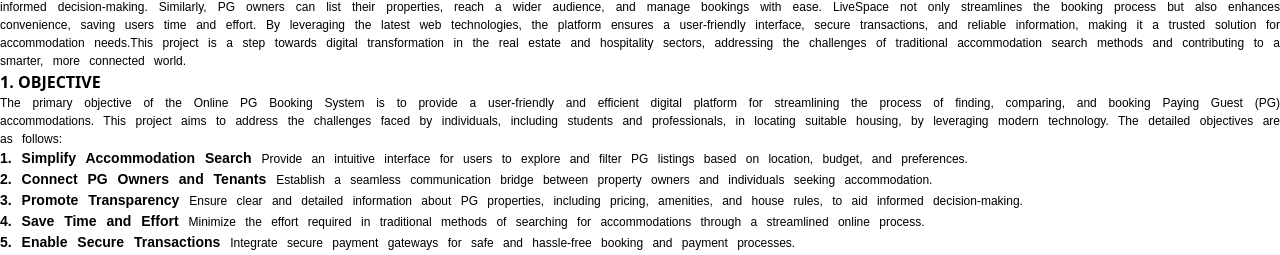
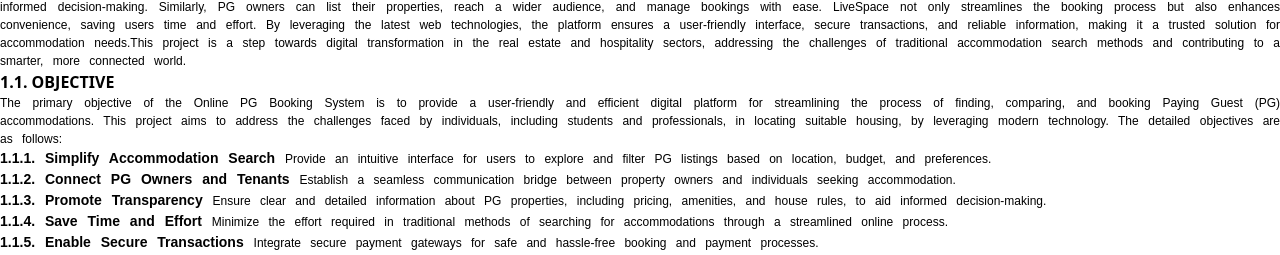
Before and after one commit to nitinkumar2003/PG_Project_front_end, a React (Vite) app: page /report in a window 1280 px wide. Shown: the part 541-796 px from the top of the page. Built offline with nearby package versions, Linux system fonts and the light colour scheme; no server answers.

Commit message:
report complete

```diff
--- a/src/pages/ProjectReport.jsx
+++ b/src/pages/ProjectReport.jsx
@@ -49,17 +49,17 @@ const ProjectReport = () => {
             </>}
 
             {item?.sub?.length > 0 && item?.sub?.map((sItem, sIndex) => {
-              return <div className='mt-5 mb-2'>
+              return <div className='mt-5 mb-2 ms-2'>
               {
 
                 sItem?.label &&
-                <h1 style={subStyle} className='mb-2 mt-2'><span style={styleSpan}>{sIndex + 1}.</span> {sItem?.label}</h1>
+                <h1 style={subStyle} className='mb-2 mt-2'><span style={styleSpan}> {index+1}.{sIndex + 1}.</span> {sItem?.label}</h1>
               }
                 {sItem?.value && <p style={paragraphStyle}>{sItem?.value}</p>}
 
                 {sItem?.sub_points?.length > 0 && sItem?.sub_points?.map((spItem, spIndex) => {
-                  return <div className='ms-4'>
-                    <p style={paragraphStyle}><span style={subPointStyle}>{spIndex + 1}. {spItem?.label} </span>{spItem?.value}</p>
+                  return <div className='ms-5'>
+                    <p style={paragraphStyle}><span style={subPointStyle}>{index+1}.{sIndex + 1}.{spIndex + 1}. {spItem?.label} </span>{spItem?.value}</p>
 
                     {spItem?.sub_points?.length > 0 && spItem?.sub_points?.map((spSItem,spIndex)=>{
                       return <p className='ms-5' style={paragraphStyle}>{spSItem?.value}</p>
--- a/src/utilities/Report.js
+++ b/src/utilities/Report.js
@@ -719,6 +719,159 @@ export const $report = [
         ]
 
     },
+    {
+      "label": "References",
+      "value": 'The references section includes all the sources, documents, articles, and tools used during    the development of the Online PG Booking Project. Below are some key references that were instrumental in the research and implementation of the project:',
+      "sub": [
+          {
+              'label': '',
+              'value': '',
+              "sub_points":[
+                {
+                  "label": "Books and Research Papers:",
+                  "value": "",
+                  "sub_points": [
+                    {
+                      "label": "",
+                      "value": "\"Node.js Design Patterns\" by Mario Casciaro, Packt Publishing (2014) – This book was useful for understanding the architecture and design patterns associated with Node.js applications."
+                    },
+                    {
+                      "label": "",
+                      "value": "\"Learning React: Functional Web Development with React and Redux\" by Alex Banks and Eve Porcello, O'Reilly Media (2017) – This book helped in understanding React.js concepts for building the frontend of the platform."
+                    },
+                    {
+                      "label": "",
+                      "value": "\"MongoDB: The Definitive Guide\" by Kristina Chodorow and Michael Dirolf, O'Reilly Media (2019) – Provided insights into the usage of MongoDB for the backend database."
+                    },
+                    {
+                      "label": "",
+                      "value": "\"Express.js: A Guide to Node.js Web Application Development\" by Brett McLaughlin, O'Reilly Media (2019) – This book served as a guide for implementing the backend using Express.js."
+                    }
+                  ]
+                },
+                {
+                  "label": "Official Documentation:",
+                  "value": "",
+                  "sub_points": [
+                    {
+                      "label": "",
+                      "value": "Node.js Official Documentation: https://nodejs.org/en/docs/ – Provided comprehensive information on Node.js features, API references, and best practices."
+                    },
+                    {
+                      "label": "",
+                      "value": "React.js Official Documentation: https://reactjs.org/docs/getting-started.html – Was helpful for understanding the components, hooks, and state management in React."
+                    },
+                    {
+                      "label": "",
+                      "value": "MongoDB Official Documentation: https://www.mongodb.com/docs/ – Provided valuable insights into working with MongoDB, schema design, and query optimization."
+                    },
+                    {
+                      "label": "",
+                      "value": "Express.js Official Documentation: https://expressjs.com/en/starter/installing.html – Served as a reference for setting up the Express.js framework and routing within the project."
+                    }
+                  ]
+                },
+                {
+                  "label": "Online Resources and Tutorials:",
+                  "value": "",
+                  "sub_points": [
+                    {
+                      "label": "",
+                      "value": "MDN Web Docs: https://developer.mozilla.org/en-US/ – A valuable resource for HTML, CSS, and JavaScript tutorials and reference materials."
+                    },
+                    {
+                      "label": "",
+                      "value": "W3Schools: https://www.w3schools.com/ – Provided simple examples and tutorials for web development technologies, including JavaScript, HTML, and CSS."
+                    },
+                    {
+                      "label": "",
+                      "value": "FreeCodeCamp: https://www.freecodecamp.org/ – Offered various tutorials and challenges that were useful for improving React and Node.js skills."
+                    },
+                    {
+                      "label": "",
+                      "value": "Stack Overflow: https://stackoverflow.com/ – A key platform for solving technical issues and troubleshooting problems faced during development."
+                    }
+                  ]
+                },
+                {
+                  "label": "Payment Gateway Documentation:",
+                  "value": "",
+                  "sub_points": [
+                    {
+                      "label": "",
+                      "value": "Razorpay API Documentation: https://razorpay.com/docs/ – Used for integrating the payment gateway into the platform."
+                    },
+                    {
+                      "label": "",
+                      "value": "Stripe API Documentation: https://stripe.com/docs – An additional reference for payment processing and online transactions."
+                    }
+                  ]
+                },
+                {
+                  "label": "Research Articles and Blogs:",
+                  "value": "",
+                  "sub_points": [
+                    {
+                      "label": "",
+                      "value": "\"Building a Full Stack Application with React and Node.js\" (Medium Article) – https://medium.com/ – Offered insights into creating full-stack applications with React and Node.js."
+                    },
+                    {
+                      "label": "",
+                      "value": "\"How to Build a Secure User Authentication System in Node.js\" (Auth0 Blog) – https://auth0.com/blog/ – Provided a step-by-step guide for implementing secure authentication and JWT-based login systems."
+                    }
+                  ]
+                },
+                {
+                  "label": "Web Hosting and Cloud Deployment:",
+                  "value": "",
+                  "sub_points": [
+                    {
+                      "label": "",
+                      "value": "Heroku Documentation: https://devcenter.heroku.com/ – Used for deploying the backend server and hosting the web application."
+                    },
+                    {
+                      "label": "",
+                      "value": "AWS (Amazon Web Services): https://aws.amazon.com/documentation/ – Provided cloud infrastructure services for deploying and hosting the platform."
+                    }
+                  ]
+                },
+                {
+                  "label": "UI/UX Design References:",
+                  "value": "",
+                  "sub_points": [
+                    {
+                      "label": "",
+                      "value": "Material-UI: https://mui.com/ – A design system that was used for the frontend UI, offering pre-designed components and themes."
+                    },
+                    {
+                      "label": "",
+                      "value": "Figma: https://www.figma.com/ – Used for designing the user interface and layout of the platform."
+                    }
+                  ]
+                },
+                {
+                  "label": "Project Management and Collaboration Tools:",
+                  "value": "",
+                  "sub_points": [
+                    {
+                      "label": "",
+                      "value": "GitHub: https://github.com/ – Used for version control and collaboration during the development of the project."
+                    },
+                    {
+                      "label": "",
+                      "value": "Trello: https://trello.com/ – Used for task management, tracking project progress, and setting milestones."
+                    },
+                    {
+                      "label": "",
+                      "value": "Slack: https://slack.com/ – For team communication and collaboration during development."
+                    }
+                  ]
+                }
+              ]
 
 
+          }
+      ]
+  },
+
 ]
```
